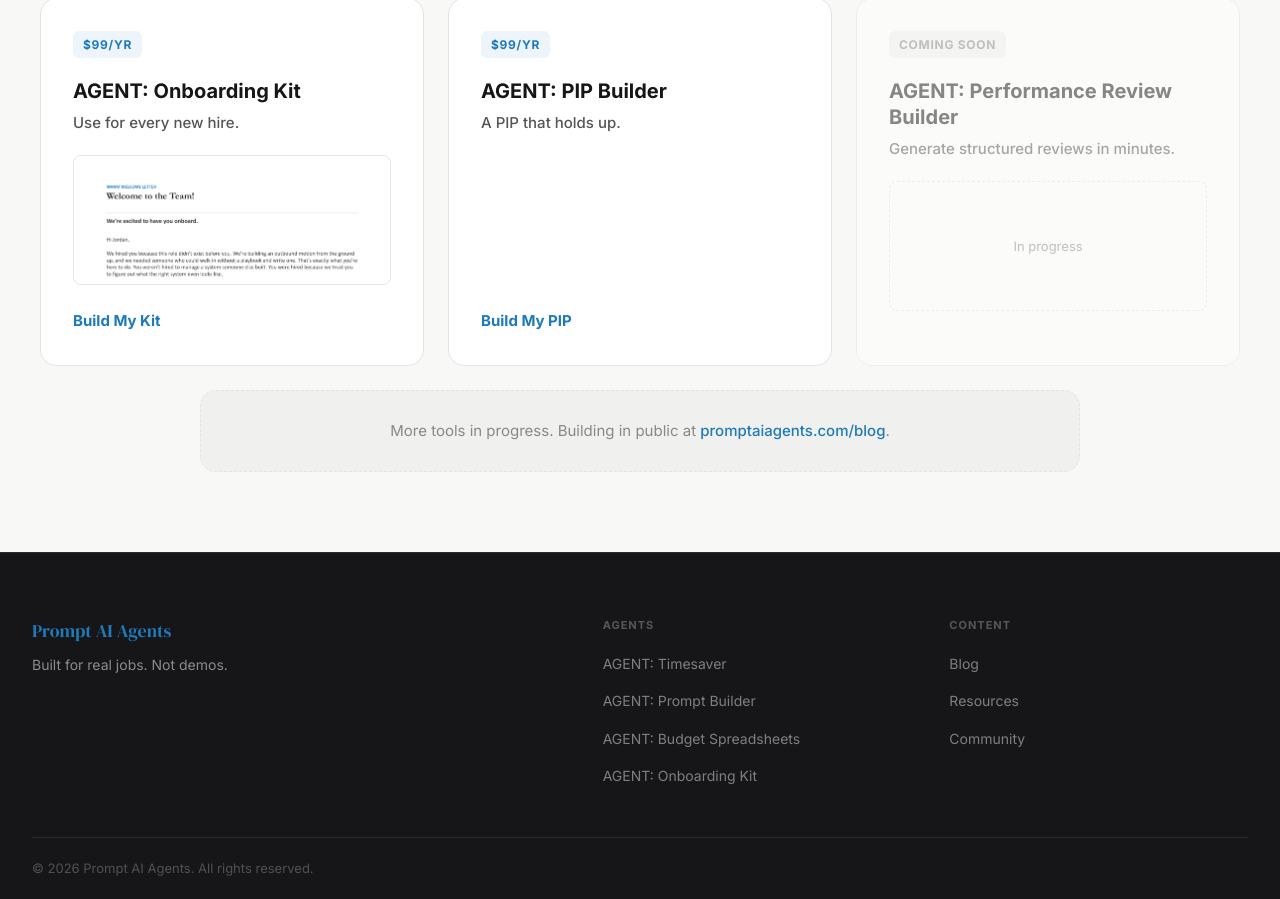
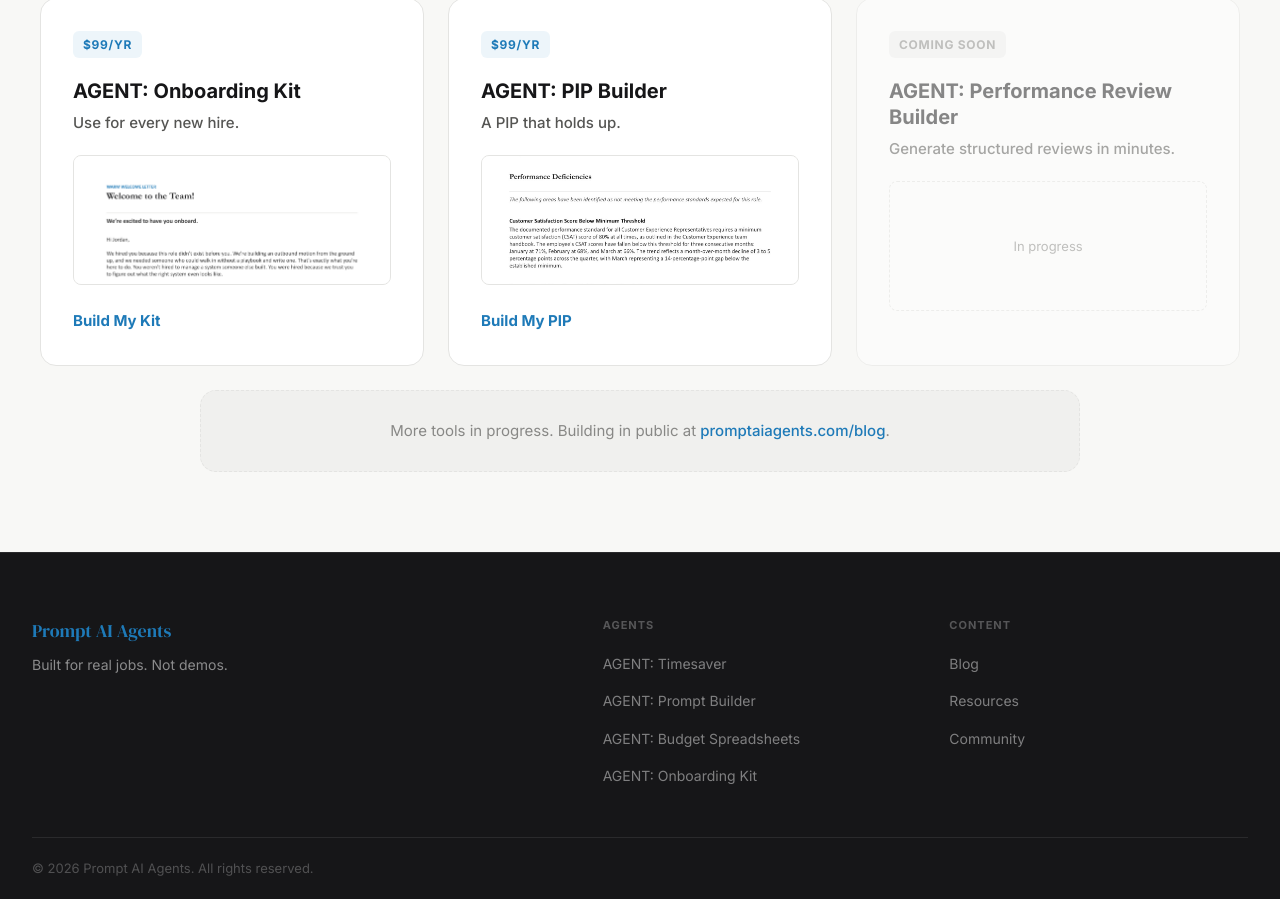
Before and after one commit to coolcalvin457-tech/agent-timesaver-nextjs, a Next.js app: page /agents in a window 1280 px wide. Shown: the part 857-1756 px from the top of the page. Built offline with nearby package versions, Linux system fonts and the light colour scheme.

Commit message:
Add PIP Builder thumbnail to agents page

```diff
--- a/app/agents/page.tsx
+++ b/app/agents/page.tsx
@@ -78,6 +78,7 @@ const tools = [
     description:
       "Answer questions about the performance gap, improvement targets, and support offered. Get a structured, defensible PIP document as a ready-to-use .docx file.",
     cta: "Build My PIP",
+    image: "/tool-previews/pip-builder-preview.jpg",
   },
   {
     slug: "performance-review-builder",
```
Also changed, not shown: public/tool-previews/pip-builder-preview.jpg (added).
